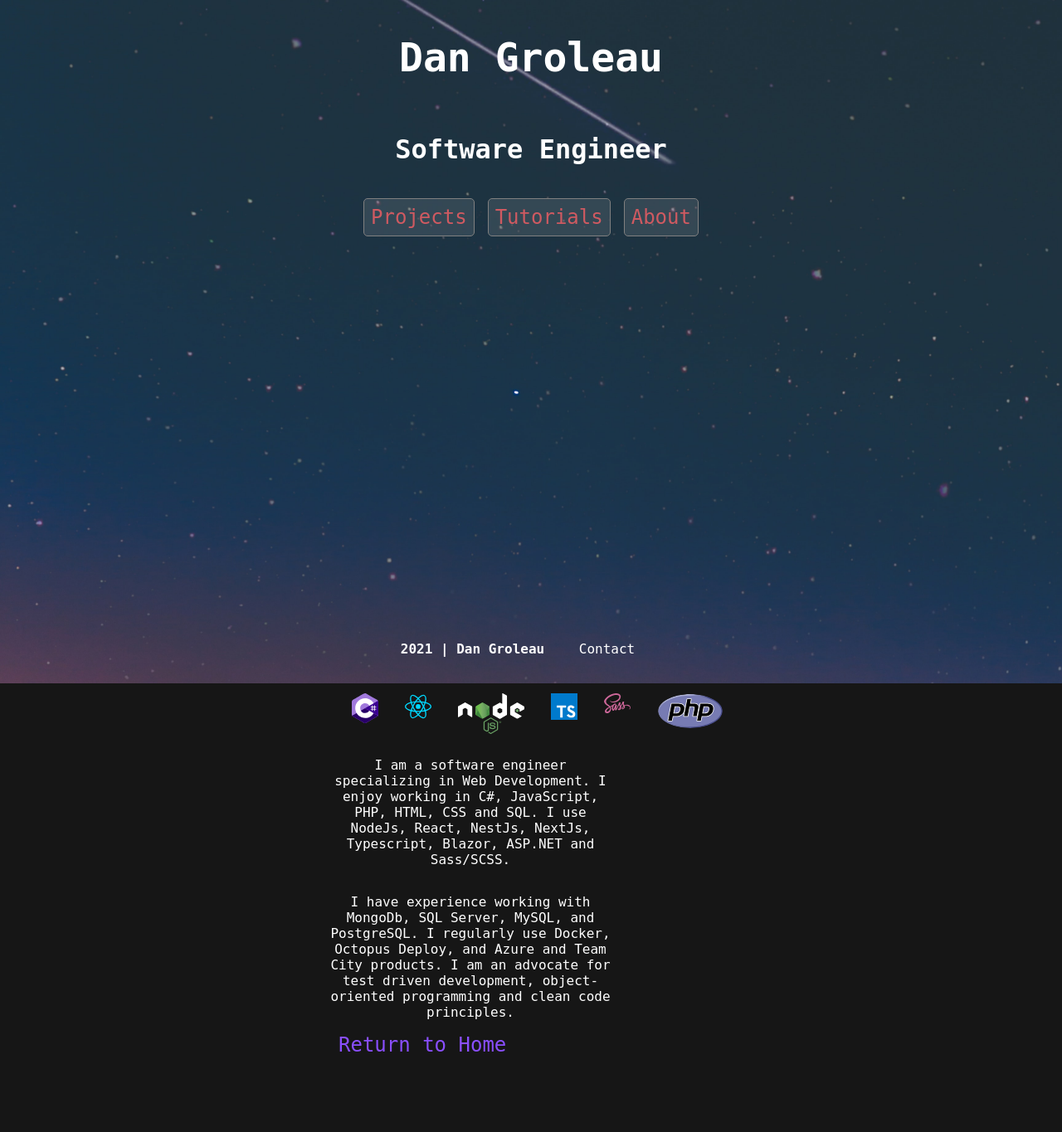
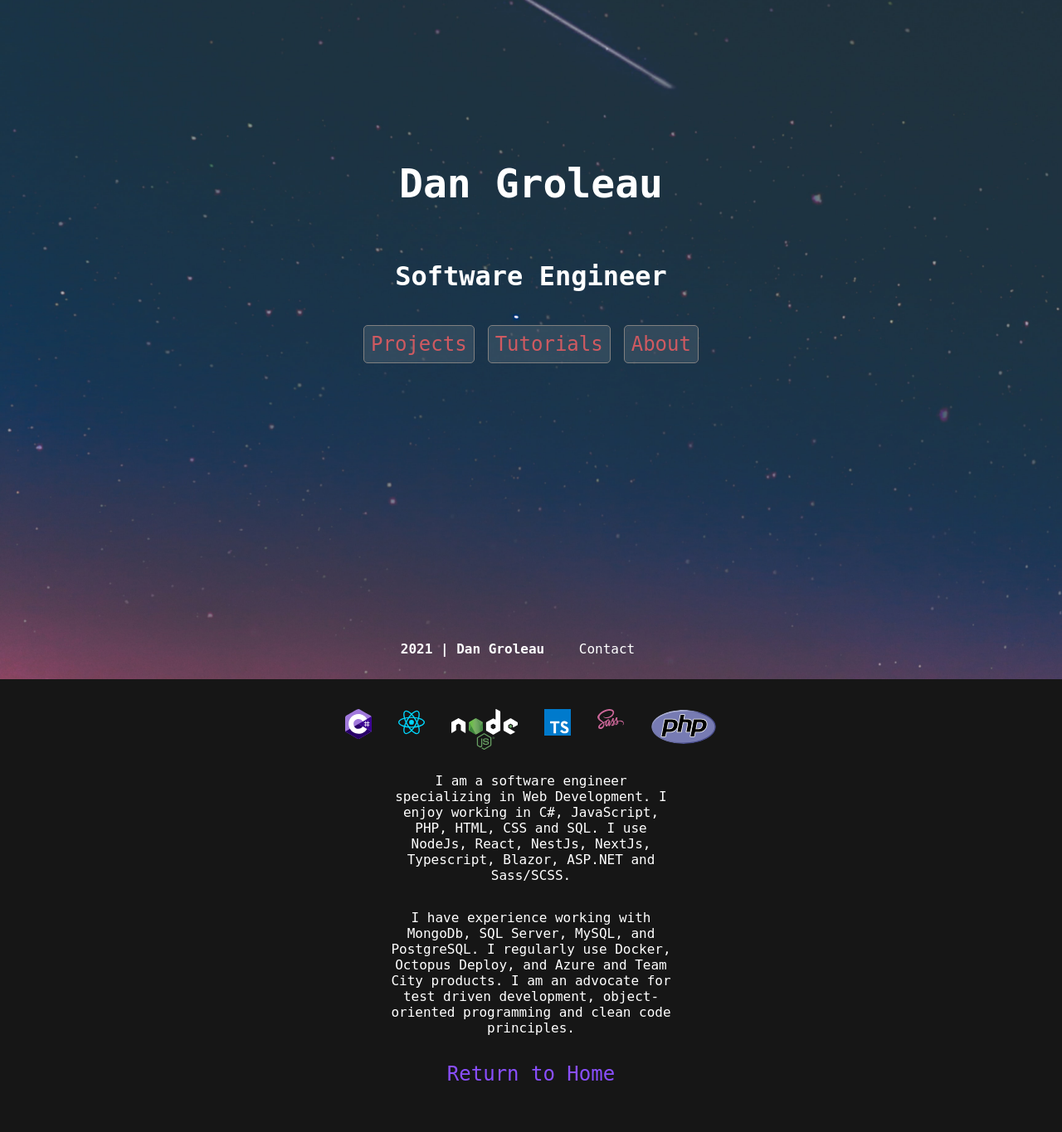
Before and after one commit to ddgroleau/home-server, a PHP site: page / in a window 1280 px wide. Shown: the whole page at 83% size. Before the commit the page ends 1268 px from the top, so only its background shows below. Run offline with PHP 8.4, Linux system fonts and the light colour scheme.

Commit message:
Updated parallax styles.

```diff
--- a/assets/css/app.css
+++ b/assets/css/app.css
@@ -1,10 +1,5 @@
 body, html {
   height: 100%;
-  scrollbar-color: rgba(0, 0, 0, 0);
-}
-
-html::-webkit-scrollbar {
-  display: none;
 }
 
 body {
@@ -300,6 +295,8 @@ footer a {
   width: 100%;
   max-width: 350px;
   font-size: 1rem;
+  z-index: 1;
+  padding-bottom: 1rem;
 }
 
 .return-home {
@@ -316,7 +313,7 @@ footer a {
   display: flex;
   width: 100%;
   height: 100%;
-  min-height: 1250px;
+  min-height: 1336px;
   min-width: 100%;
   -webkit-box-orient: vertical;
   -webkit-box-direction: normal;
@@ -334,7 +331,31 @@ footer a {
   background-attachment: fixed;
   background-position: cover;
   background-size: cover;
-  background-size: cover;
   overflow-x: hidden;
 }
+
+.home-content {
+  position: relative;
+  display: -webkit-box;
+  display: -ms-flexbox;
+  display: flex;
+  -webkit-box-orient: vertical;
+  -webkit-box-direction: normal;
+      -ms-flex-direction: column;
+          flex-direction: column;
+  -webkit-box-align: center;
+      -ms-flex-align: center;
+          align-items: center;
+  -webkit-box-pack: center;
+      -ms-flex-pack: center;
+          justify-content: center;
+  top: 15%;
+  width: 100%;
+  height: 30%;
+}
+
+.about-container {
+  background-color: rgba(22, 22, 22, 0.75);
+  padding: 1.5rem;
+}
 /*# sourceMappingURL=app.css.map */
--- a/assets/css/app.scss
+++ b/assets/css/app.scss
@@ -21,11 +21,6 @@ $transition:all ease-in .25s;
 
 body, html {
   height: 100%;
-  scrollbar-color: rgba(0,0,0,0);
-}
-
-html::-webkit-scrollbar {
-  display: none;
 }
 
 body {
@@ -240,6 +235,8 @@ footer {
   width: 100%;
   max-width: 350px;
   font-size: $rg;
+  z-index: 1;
+  padding-bottom: $rg;
 }
 
 .return-home {
@@ -254,7 +251,7 @@ footer {
   display: flex;
   width: 100%;
   height: 100%;
-  min-height: 1250px;
+  min-height: 1336px;
   min-width: 100%;
   flex-direction: column;
   align-items: center;
@@ -264,10 +261,22 @@ footer {
   background-repeat: no-repeat;
   background-attachment: fixed;
   background-position: cover;
-  -webkit-background-size: cover;
-  -moz-background-size: cover;
-    -o-background-size: cover;
-       background-size: cover;
   background-size: cover;
   overflow-x: hidden;
 }
+
+.home-content {
+  position: relative;
+  display: flex;
+  flex-direction: column;
+  align-items: center;
+  justify-content: center;
+  top: 15%;
+  width: 100%;
+  height: 30%;
+}
+
+.about-container {
+  background-color: $slate-ghost;
+  padding: $md;
+}
--- a/index.php
+++ b/index.php
@@ -1,17 +1,18 @@
 <?php include("./views/partials/header.php"); ?>
 
         <div class="home-box">
-            <div class="content-box">
+            <div class="home-content">
                 <h1>Dan Groleau</h1>
                 <h3>Software Engineer</h3>
                 <nav class="nav">
                     <a class="home-link btn" href="/projects">Projects</a>
                     <a class="home-link btn" href="/tutorials">Tutorials</a>
-                    <a class="home-link btn" href="/about">About</a>
+                    <a class="home-link btn" href="#about-anchor">About</a>
                 </nav>
             </div>
         </div>
-        <div class="about-container">
+
+        <div id="about-anchor" class="about-container content-box">
             <div class="skills-box">
                     <img class="img-scale-md img-hover" href="https://dotnet.microsoft.com/en-us/" src="/assets/media/csharp.svg">
                     <img class="img-scale-md img-hover" href="https://reactjs.org/" src="/assets/media/reactjs.svg">
@@ -30,8 +31,8 @@
                 SQL Server, MySQL, and PostgreSQL. I regularly use Docker, Octopus Deploy, and Azure and Team City products. I am
                 an advocate for test driven development, object-oriented programming and clean code principles.
                 </p>
+                 <a class="link return-home" href="/">Return to Home</a>
             </div>
-        <a class="link return-home" href="/">Return to Home</a>
         </div>
 
 <?php include("./views/partials/footer.php"); ?>
--- a/views/partials/header.php
+++ b/views/partials/header.php
@@ -17,7 +17,7 @@
                     <a class="link nav-link" href="/">Home</a>
                     <a class="link nav-link" href="/projects">Projects</a>
                     <a class="link nav-link" href="/tutorials">Tutorials</a>
-                    <a class="link nav-link" href="/about">About</a>
+                    <a class="link nav-link" href="/#about-anchor">About</a>
                     <a class="link nav-link" href="/contact">Contact</a>
                 </nav>
                 <img id="navbar-toggler" class="navbar-toggler" src="/assets/media/hamburger-white.svg" onclick="toggleNav()">
@@ -26,7 +26,7 @@
                     <a id="home" class="link btn" href="/">Home</a>
                     <a id="projects" class="link btn" href="/projects">Projects</a>
                     <a id="tutorials" class="link btn " href="/tutorials">Tutorials</a>
-                    <a id="about" class="link btn" href="/about">About</a>
+                    <a id="about" class="link btn" href="/#about-anchor">About</a>
                     <a id="contact" class="link btn" href="/contact">Contact</a>
             </div>
         </header>
```
Also changed, not shown: 1 other file. Lines whose indentation alone changed are shown as unchanged.
